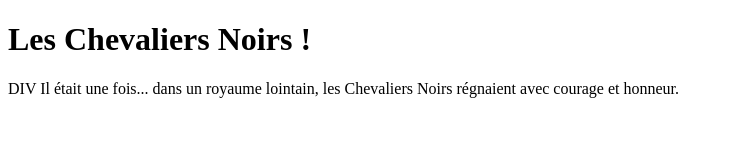
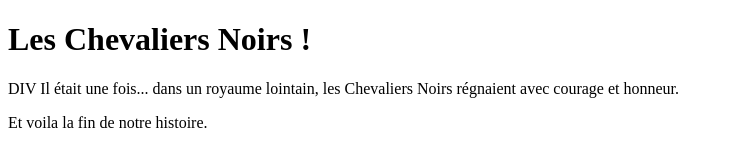
Before and after one commit to NicoP41/formation-git-mastering-discover-github, a plain HTML site: page index.html in a window 1280 px wide. Shown: the whole page, without its empty margins (0-733 px from the left). Drawn offline with Linux system fonts and the light colour scheme.

Commit message:
-feat-second-div

```diff
--- a/index.html
+++ b/index.html
@@ -10,5 +10,8 @@
     <div>
         <p>DIV Il était une fois... dans un royaume lointain, les Chevaliers Noirs régnaient avec courage et honneur.</p>
     </div>
+    <div>
+        <p>Et voila la fin de notre histoire.</p>
+    </div>
 </body>
 </html>
```
